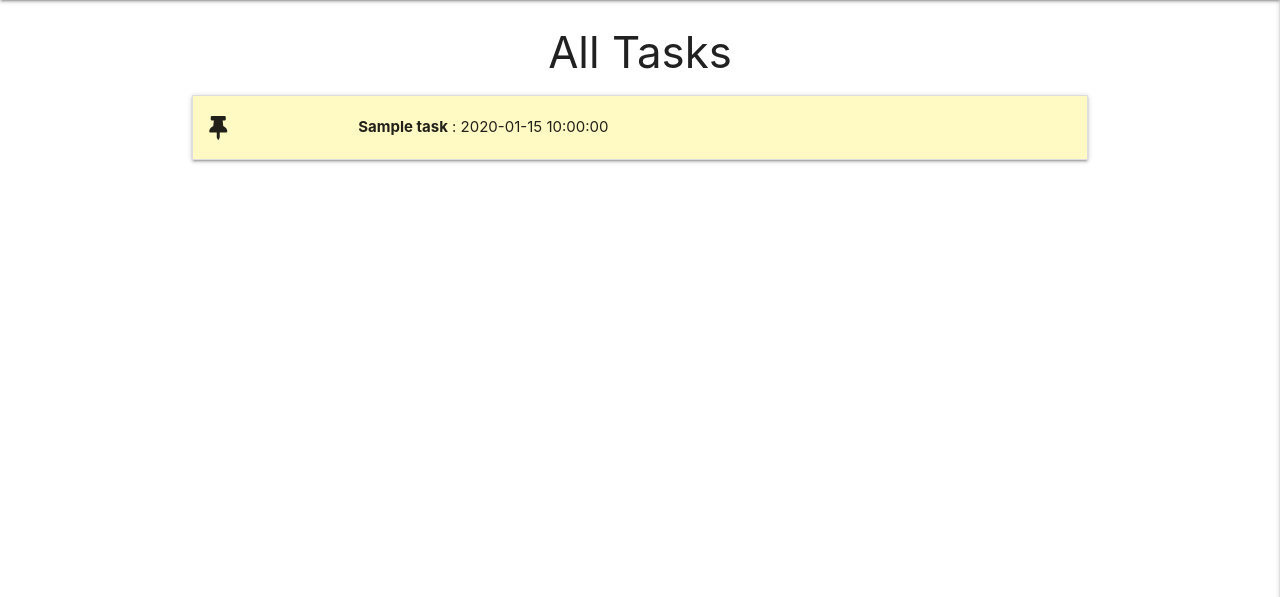
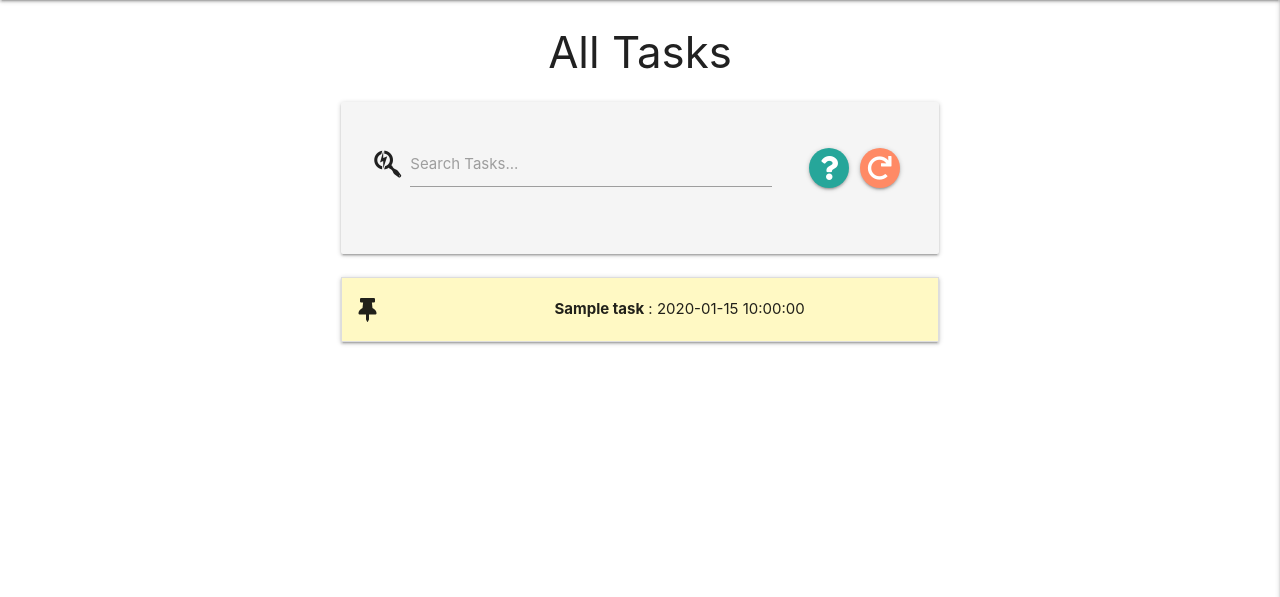
Before and after one commit to loosenthedark/CI_DCD-task-manager-flask-mini-project, a Flask app: page / in a window 1280 px wide. Shown: the part 64-661 px from the top of the page. Run offline with Flask 2, Linux system fonts and the light colour scheme; a database or web service that is not in the repository returns one stand-in record (values such as "Sample title"); some libraries are stand-ins or nearby versions.

Commit message:
final commit

```diff
--- a/app.py
+++ b/app.py
@@ -22,6 +22,14 @@ mongo = PyMongo(app)
 @app.route('/get_tasks')
 def get_tasks():
     tasks = list(mongo.db.tasks.find())
+    return render_template('tasks.html', tasks=tasks)
+
+
+@app.route('/search', methods=['GET', 'POST'])
+def search():
+    query = request.form.get('query')
+
+    tasks = list(mongo.db.tasks.find({"$text": {"$search": query}}))
     return render_template('tasks.html', tasks=tasks)
 
 
--- a/static/css/style.css
+++ b/static/css/style.css
@@ -31,6 +31,11 @@ nav .hide-on-med-and-down {
 
 .collapsible-header.row {
     margin-bottom: 0;
+}
+
+.collapsible-body {
+    margin-left: -.75rem;
+    margin-right: -.75rem;
 }
 
 .btn-floating {
@@ -73,6 +78,11 @@ nav .hide-on-med-and-down {
 
 strong {
     font-weight: 700;
+}
+
+.row .red-text {
+    padding-left: 0;
+    padding-right: 0;
 }
 
 /* Registration form */
--- a/templates/tasks.html
+++ b/templates/tasks.html
@@ -3,22 +3,45 @@
 {% block content %}
 
 <h3 class="center-align">All Tasks</h3>
-
-        <ul class="collapsible">
+<div class="row">
+    <form class="col s12 m10 offset-m1 l8 offset-l2 grey lighten-4 card-panel hoverable" id="edit_category_form" method="POST" action="{{ url_for('search')}}">
+        <!-- Category name text input -->
+        <div class="row valign-wrapper center-align">
+            <div class="input-field col s9">
+                <i class="fab fa-searchengin prefix"></i>
+                <input id="query" type="text" name="query" class="validate" minlength="3" required>
+                <label for="query">Search Tasks...</label>
+            </div>
+            <div class="col s3">
+                <button class="btn-floating waves-effect waves-light"
+                    type="submit" id="btn-floating"><i class="fas fa-question tooltipped"
+                        data-position="top" data-tooltip="Search"></i></button>
+                <a class="btn-floating waves-effect waves-light deep-orange lighten-2"
+                    href="{{ url_for('get_tasks') }}"><i class="fas fa-redo tooltipped"
+                        data-position="top" data-tooltip="Reset"></i></a>
+            </div>
+        </div>
+    </form>
+    {% if tasks|length > 0 %}
+    <ul class="col s12 m10 offset-m1 l8 offset-l2 collapsible">
         {% for task in tasks %}
         <li>
             <div class="collapsible-header row yellow lighten-4">
-                    <div class="col s3 xl2 btn-container">
-                        <a class="btn-floating btn-small yellow lighten-4"><i class="fas fa-thumbtack tooltipped" data-position="top" data-tooltip="Open"></i></a>
+                <div class="col s4 btn-container">
+                    <a class="btn-floating btn-small yellow lighten-4"><i class="fas fa-thumbtack tooltipped"
+                            data-position="top" data-tooltip="Open"></i></a>
                     {% if session['user']|lower == task.created_by|lower %}
-                        <a class="btn-floating btn-small waves-effect waves-light blue" href="{{ url_for('edit_task', task_id = task._id) }}"><i class="fas fa-edit tooltipped"
+                    <a class="btn-floating btn-small waves-effect waves-light blue"
+                        href="{{ url_for('edit_task', task_id = task._id) }}"><i class="fas fa-edit tooltipped"
                             data-position="top" data-tooltip="Edit"></i></a>
-                        <a class="btn-floating btn-small waves-effect waves-light green" href="{{ url_for('delete_task', task_id = task._id) }}"><i class="fas fa-clipboard-check tooltipped" data-position="top" data-tooltip="Done?"></i></a>
+                    <a class="btn-floating btn-small waves-effect waves-light green"
+                        href="{{ url_for('delete_task', task_id = task._id) }}"><i
+                            class="fas fa-clipboard-check tooltipped" data-position="top" data-tooltip="Done?"></i></a>
                     {% endif %}
                 </div>
-                    <div class="col s9 xl10"><strong>{{ task.task_name }}</strong> :
-                        {{ task.due_date }} {% if task.is_urgent == "on" %} <i class="fas fa-user-clock tooltipped" id="urgent"
-                            data-position="right" data-tooltip="URGENT!"></i> {% endif %}</div>
+                <div class="col s8"><strong>{{ task.task_name }}</strong> :
+                    {{ task.due_date }} {% if task.is_urgent == "on" %} <i class="fas fa-user-clock tooltipped"
+                        id="urgent" data-position="right" data-tooltip="URGENT!"></i> {% endif %}</div>
             </div>
             <div class="collapsible-body grey lighten-4"><strong>{{ task.category_name }}</strong>
                 <p>{{ task.task_description }}</p>
@@ -27,5 +50,9 @@
         </li>
         {% endfor %}
     </ul>
+    {% else %}
+    <h4 class="center-align red-text col s12 m10 offset-m1 l8 offset-l2">Sorry, no results found! Please try again.</h4>
+    {% endif %}
+</div>
 
 {% endblock %}
```
Lines whose indentation alone changed are shown as unchanged.
